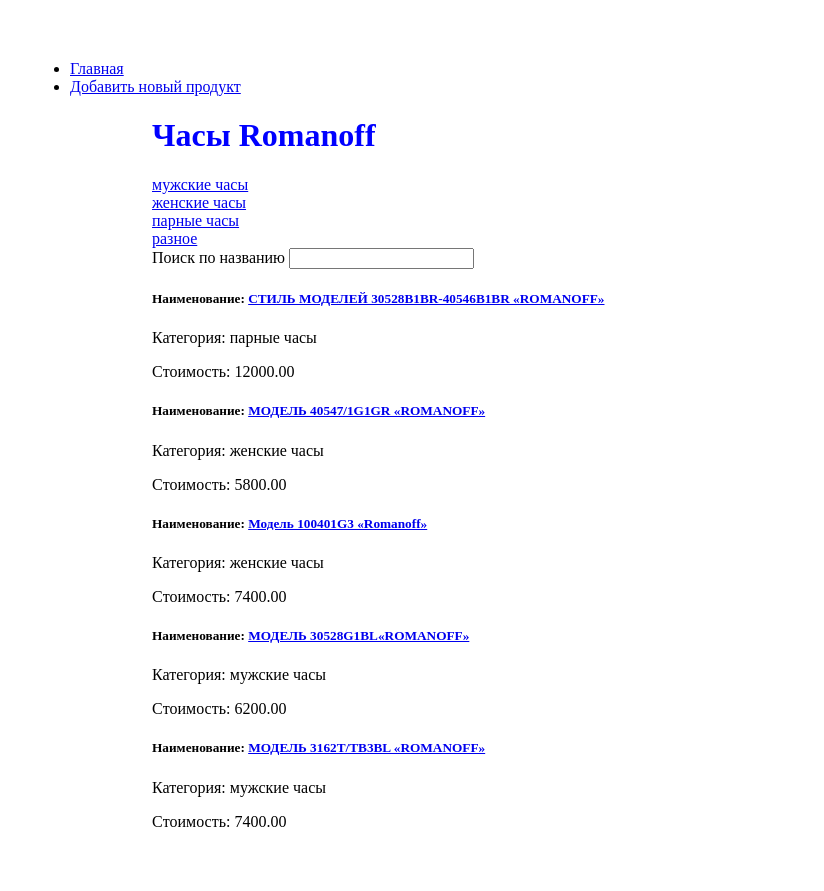
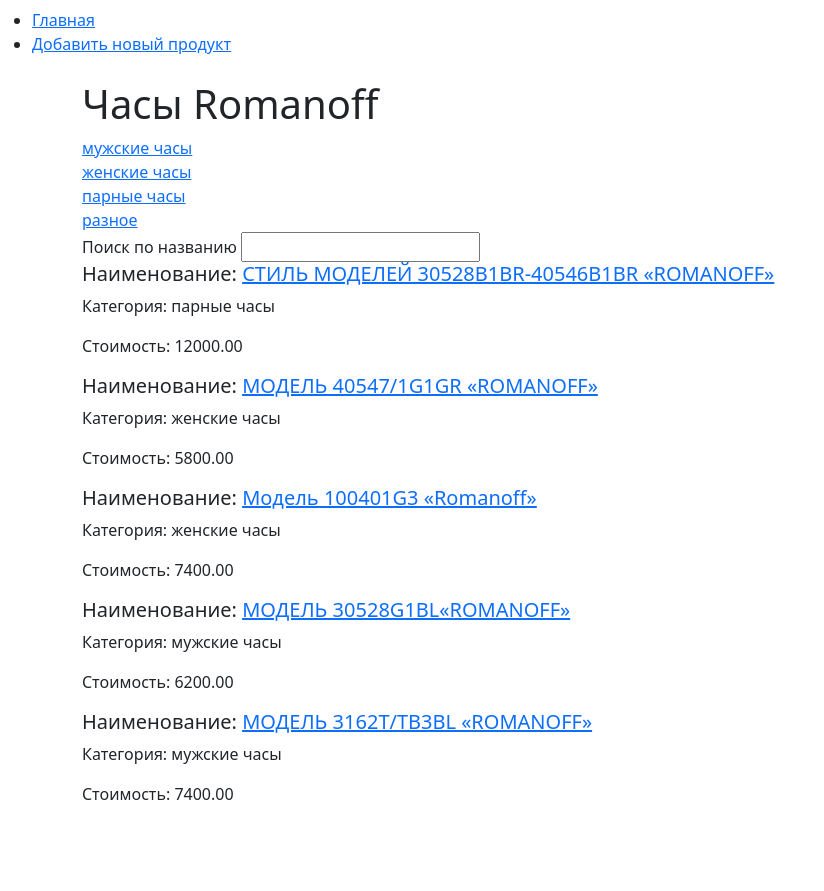
Before and after one commit to UuljanAitnazarova/watches_shop, a Django app: page /watches/ in a window 1280 px wide. Shown: the whole page, without its empty margins (0-824 px from the left). After the commit the page ends 800 px from the top, so only its background shows below. Run offline with Django 3.2, Linux system fonts and the light colour scheme; data comes from the database, SQL or seed files in the repository.

Commit message:
Some minor corrections

```diff
--- a/source/watches/static/css/style.css
+++ /dev/null
@@ -1,12 +0,0 @@
-body {
-    margin: 60px 30px;
-}
-
-.container{
-    width: 80%;
-    margin: 0 auto;
-}
-
-.main-page-header {
-    color: blue;
-}
--- a/source/watches/templates/base.html
+++ b/source/watches/templates/base.html
@@ -6,10 +6,11 @@
     <meta charset="UTF-8">
     <meta name="viewport" content="width=device-width, initial-scale=1.0">
     <meta http-equiv="X-UA-Compatible" content="ie=edge">
-    <link rel="stylesheet" href="{% static "css/style.css"%}">
+    <link href="https://cdn.jsdelivr.net/npm/bootstrap@5.0.0-beta2/dist/css/bootstrap.min.css" rel="stylesheet" integrity="sha384-BmbxuPwQa2lc/FVzBcNJ7UAyJxM6wuqIj61tLrc4wSX0szH/Ev+nYRRuWlolflfl" crossorigin="anonymous">
     <title>Document</title>
 </head>
 <body>
+
     <nav class="navbar">
         <ul class="menu">
             <li><a href='{% url "product_list" %}'>Главная</a></li>
--- a/source/watches/templates/product_detail.html
+++ b/source/watches/templates/product_detail.html
@@ -1,9 +1,9 @@
 {% extends 'base.html' %}
 
 {% block nav %}
-<li><a href='{% url "product_create" %}'>Добавить новый продукт</a></li>
-<li><a href='{% url "product_update" product.id %}'>Редактировать продукт</a></li>
-<li><a href='{% url "product_delete" product.id %}'>Удалить продукт</a></li>
+<li ><a href='{% url "product_create" %}'>Добавить новый продукт</a></li>
+<li ><a href='{% url "product_update" product.id %}'>Редактировать продукт</a></li>
+<li ><a href='{% url "product_delete" product.id %}'>Удалить продукт</a></li>
 {% endblock nav %}
 
 {% block page_header %}<h2>{{ product.name }}</h2>{% endblock page_header %}
--- a/source/watches/templates/product_list.html
+++ b/source/watches/templates/product_list.html
@@ -1,10 +1,12 @@
 {% extends 'base.html' %}
 
 
-{% block nav %}<li class="nav-item"><a class="nav-link" href='{% url "product_create" %}'>Добавить новый продукт</a></li>{% endblock nav %}
+{% block nav %}<li ><a href='{% url "product_create" %}'>Добавить новый продукт</a></li>{% endblock nav %}
 
 
 {% block page_header %} <h1 class='main-page-header'>Часы Romanoff </h1>{% endblock page_header%}
+
+
 
 {% block content %}
 
```
